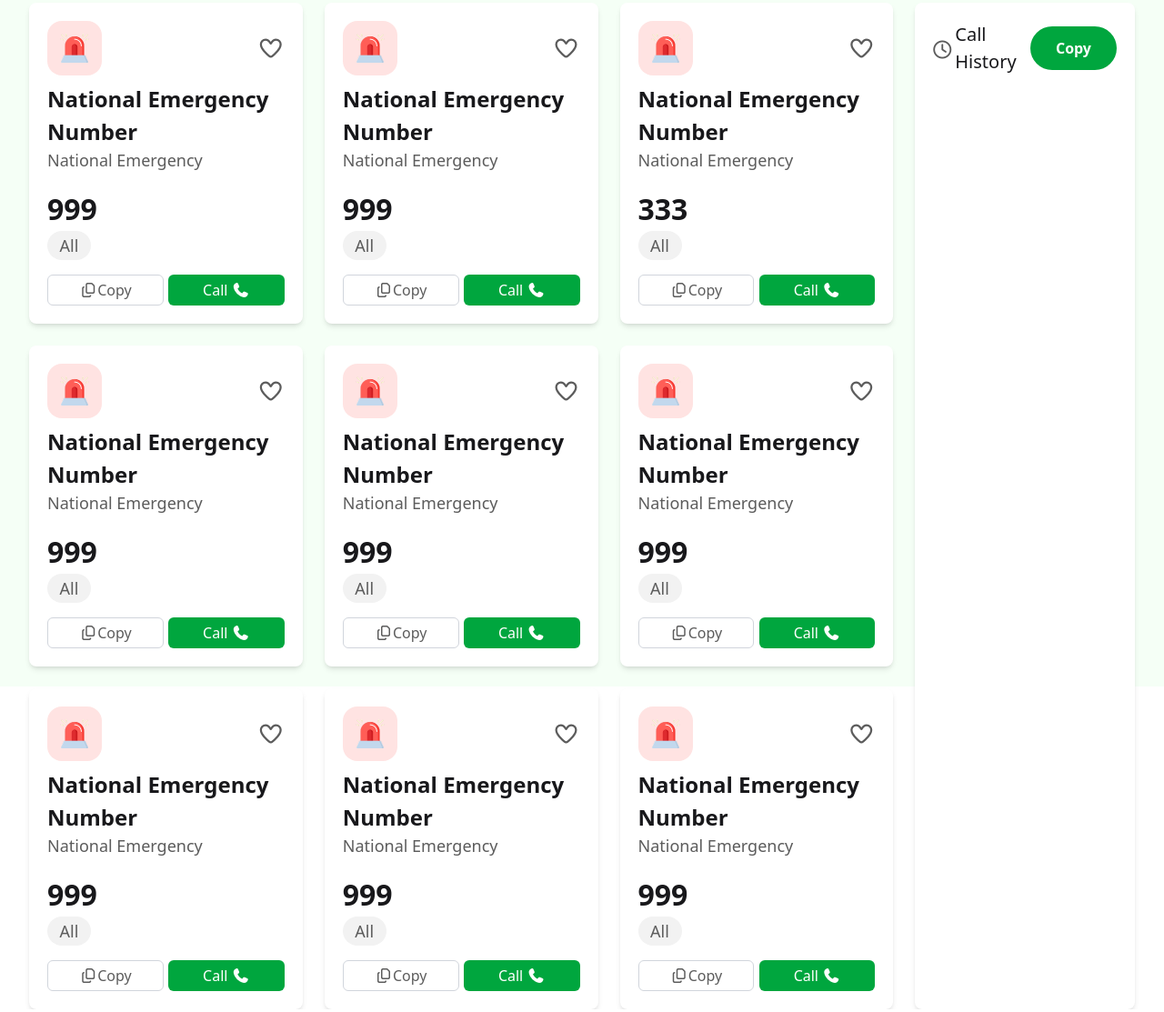
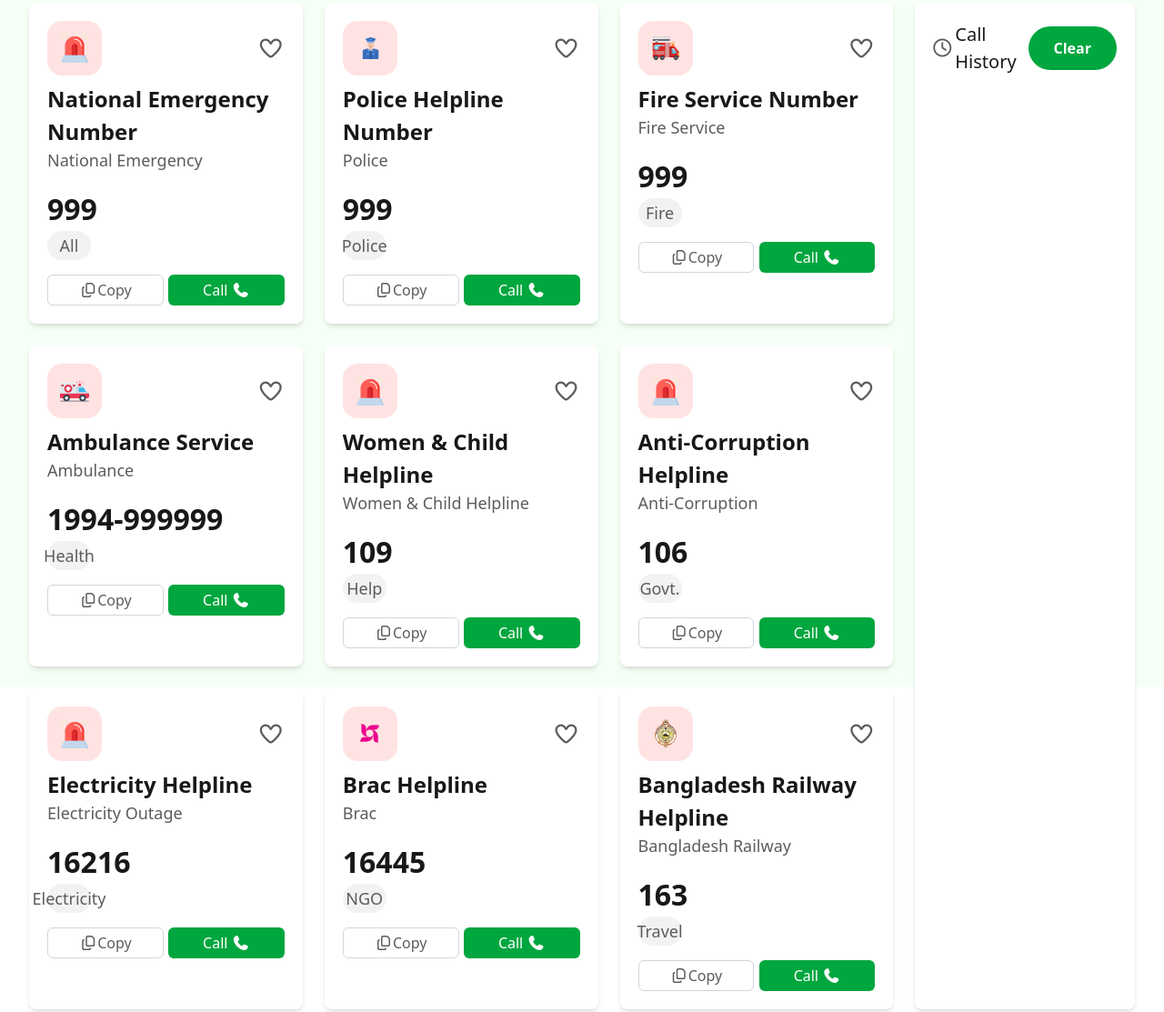
Before and after one commit to jubayeralfaruk/Assignment-05-Jubayer-B12-Emergency-Hotline-BD, a plain HTML site: page index.html in a window 1280 px wide. Shown: the part 383-1496 px from the top of the page at 91% size. Drawn offline with nearby package versions, Linux system fonts and the light colour scheme.

Commit message:
Service Text Change

```diff
--- a/index.html
+++ b/index.html
@@ -51,8 +51,8 @@
         </div>
     </header>
 
-    <main class="bg-[#F5FFF6] h-[100vh] grid grid-cols-14 gap-6 px-8 py-12">
-        <section id="service-section" class="col-span-11 grid grid-cols-3 gap-6">
+    <main class="bg-[#F5FFF6] h-[100vh] grid grid-cols-14 gap-6 px-8 pt-12 ">
+        <section id="service-section" class="col-span-11 grid grid-cols-3 gap-6 pb-20">
             <!-- 1 -->
             <div class=" bg-white p-5 rounded-lg shadow-md">
                 <div class="flex justify-between items-center">
@@ -79,17 +79,17 @@
             <div class=" bg-white p-5 rounded-lg shadow-md">
                 <div class="flex justify-between items-center">
                     <div class="w-[60px] h-[60px] rounded-2xl bg-[#FFE3E2] flex justify-center items-center">
-                        <img src="./assets/emergency.png" alt="" class="w-8">
+                        <img src="./assets/police.png" alt="" class="w-8">
                     </div>
                     <i class="fa-regular fa-heart text-[#5C5C5C] text-[24px]"></i>
                 </div>
                 <div class="mt-2">
-                    <h3 class="font-bold text-[24px]">National Emergency Number</h3>
-                    <p class="text-[#5C5C5C] text-[18px]">National Emergency</p>
+                    <h3 class="font-bold text-[24px]">Police Helpline Number</h3>
+                    <p class="text-[#5C5C5C] text-[18px]">Police</p>
                 </div>
                 <div class="my-4">
                     <h2 class="font-bold text-[32px]">999</h2>
-                    <p class="w-12 h-8 flex justify-center items-center rounded-full  text-[#5C5C5C] text-[18px] bg-[#f2f2f2]">All</p>
+                    <p class="w-12 h-8 flex justify-center items-center rounded-full  text-[#5C5C5C] text-[18px] bg-[#f2f2f2]">Police</p>
                 </div>
                 <div class=" flex justify-between">
                     <button id=""  class="btn-copy border w-[49%] border-gray-300 rounded-md text-[#5C5C5C] py-1 hover:text-white hover:bg-[#312e2e]"><i class="fa-regular fa-copy"></i>Copy</button>
@@ -101,17 +101,17 @@
             <div class=" bg-white p-5 rounded-lg shadow-md">
                 <div class="flex justify-between items-center">
                     <div class="w-[60px] h-[60px] rounded-2xl bg-[#FFE3E2] flex justify-center items-center">
-                        <img src="./assets/emergency.png" alt="" class="w-8">
+                        <img src="./assets/fire-service.png" alt="" class="w-8">
                     </div>
                     <i class="fa-regular fa-heart text-[#5C5C5C] text-[24px]"></i>
                 </div>
                 <div class="mt-2">
-                    <h3 class="font-bold text-[24px]">National Emergency Number</h3>
-                    <p class="text-[#5C5C5C] text-[18px]">National Emergency</p>
+                    <h3 class="font-bold text-[24px]">Fire Service Number</h3>
+                    <p class="text-[#5C5C5C] text-[18px]">Fire Service</p>
                 </div>
                 <div class="my-4">
-                    <h2 class="font-bold text-[32px]">333</h2>
-                    <p class="w-12 h-8 flex justify-center items-center rounded-full  text-[#5C5C5C] text-[18px] bg-[#f2f2f2]">All</p>
+                    <h2 class="font-bold text-[32px]">999</h2>
+                    <p class="w-12 h-8 flex justify-center items-center rounded-full  text-[#5C5C5C] text-[18px] bg-[#f2f2f2]">Fire</p>
                 </div>
                 <div class=" flex justify-between">
                     <button id=""  class="btn-copy border w-[49%] border-gray-300 rounded-md text-[#5C5C5C] py-1 hover:text-white hover:bg-[#312e2e]"><i class="fa-regular fa-copy"></i>Copy</button>
@@ -123,17 +123,17 @@
             <div class=" bg-white p-5 rounded-lg shadow-md">
                 <div class="flex justify-between items-center">
                     <div class="w-[60px] h-[60px] rounded-2xl bg-[#FFE3E2] flex justify-center items-center">
-                        <img src="./assets/emergency.png" alt="" class="w-8">
+                        <img src="./assets/ambulance.png" alt="" class="w-8">
                     </div>
                     <i class="fa-regular fa-heart text-[#5C5C5C] text-[24px]"></i>
                 </div>
                 <div class="mt-2">
-                    <h3 class="font-bold text-[24px]">National Emergency Number</h3>
-                    <p class="text-[#5C5C5C] text-[18px]">National Emergency</p>
+                    <h3 class="font-bold text-[24px]">Ambulance Service</h3>
+                    <p class="text-[#5C5C5C] text-[18px]">Ambulance</p>
                 </div>
                 <div class="my-4">
-                    <h2 class="font-bold text-[32px]">999</h2>
-                    <p class="w-12 h-8 flex justify-center items-center rounded-full  text-[#5C5C5C] text-[18px] bg-[#f2f2f2]">All</p>
+                    <h2 class="font-bold text-[32px]">1994-999999</h2>
+                    <p class="w-12 h-8 flex justify-center items-center rounded-full  text-[#5C5C5C] text-[18px] bg-[#f2f2f2]">Health</p>
                 </div>
                 <div class=" flex justify-between">
                     <button id=""  class="btn-copy border w-[49%] border-gray-300 rounded-md text-[#5C5C5C] py-1 hover:text-white hover:bg-[#312e2e]"><i class="fa-regular fa-copy"></i>Copy</button>
@@ -150,12 +150,12 @@
                     <i class="fa-regular fa-heart text-[#5C5C5C] text-[24px]"></i>
                 </div>
                 <div class="mt-2">
-                    <h3 class="font-bold text-[24px]">National Emergency Number</h3>
-                    <p class="text-[#5C5C5C] text-[18px]">National Emergency</p>
+                    <h3 class="font-bold text-[24px]">Women & Child Helpline</h3>
+                    <p class="text-[#5C5C5C] text-[18px]">Women & Child Helpline</p>
                 </div>
                 <div class="my-4">
-                    <h2 class="font-bold text-[32px]">999</h2>
-                    <p class="w-12 h-8 flex justify-center items-center rounded-full  text-[#5C5C5C] text-[18px] bg-[#f2f2f2]">All</p>
+                    <h2 class="font-bold text-[32px]">109</h2>
+                    <p class="w-12 h-8 flex justify-center items-center rounded-full  text-[#5C5C5C] text-[18px] bg-[#f2f2f2]">Help</p>
                 </div>
                 <div class=" flex justify-between">
                     <button id=""  class="btn-copy border w-[49%] border-gray-300 rounded-md text-[#5C5C5C] py-1 hover:text-white hover:bg-[#312e2e]"><i class="fa-regular fa-copy"></i>Copy</button>
@@ -172,12 +172,12 @@
                     <i class="fa-regular fa-heart text-[#5C5C5C] text-[24px]"></i>
                 </div>
                 <div class="mt-2">
-                    <h3 class="font-bold text-[24px]">National Emergency Number</h3>
-                    <p class="text-[#5C5C5C] text-[18px]">National Emergency</p>
+                    <h3 class="font-bold text-[24px]">Anti-Corruption Helpline</h3>
+                    <p class="text-[#5C5C5C] text-[18px]">Anti-Corruption</p>
                 </div>
                 <div class="my-4">
-                    <h2 class="font-bold text-[32px]">999</h2>
-                    <p class="w-12 h-8 flex justify-center items-center rounded-full  text-[#5C5C5C] text-[18px] bg-[#f2f2f2]">All</p>
+                    <h2 class="font-bold text-[32px]">106</h2>
+                    <p class="w-12 h-8 flex justify-center items-center rounded-full  text-[#5C5C5C] text-[18px] bg-[#f2f2f2]">Govt.</p>
                 </div>
                 <div class=" flex justify-between">
                     <button id=""  class="btn-copy border w-[49%] border-gray-300 rounded-md text-[#5C5C5C] py-1 hover:text-white hover:bg-[#312e2e]"><i class="fa-regular fa-copy"></i>Copy</button>
@@ -194,12 +194,12 @@
                     <i class="fa-regular fa-heart text-[#5C5C5C] text-[24px]"></i>
                 </div>
                 <div class="mt-2">
-                    <h3 class="font-bold text-[24px]">National Emergency Number</h3>
-                    <p class="text-[#5C5C5C] text-[18px]">National Emergency</p>
+                    <h3 class="font-bold text-[24px]">Electricity Helpline</h3>
+                    <p class="text-[#5C5C5C] text-[18px]">Electricity Outage</p>
                 </div>
                 <div class="my-4">
-                    <h2 class="font-bold text-[32px]">999</h2>
-                    <p class="w-12 h-8 flex justify-center items-center rounded-full  text-[#5C5C5C] text-[18px] bg-[#f2f2f2]">All</p>
+                    <h2 class="font-bold text-[32px]">16216</h2>
+                    <p class="w-12 h-8 flex justify-center items-center rounded-full  text-[#5C5C5C] text-[18px] bg-[#f2f2f2]">Electricity</p>
                 </div>
                 <div class=" flex justify-between">
                     <button id=""  class="btn-copy border w-[49%] border-gray-300 rounded-md text-[#5C5C5C] py-1 hover:text-white hover:bg-[#312e2e]"><i class="fa-regular fa-copy"></i>Copy</button>
@@ -211,17 +211,17 @@
             <div class=" bg-white p-5 rounded-lg shadow-md">
                 <div class="flex justify-between items-center">
                     <div class="w-[60px] h-[60px] rounded-2xl bg-[#FFE3E2] flex justify-center items-center">
-                        <img src="./assets/emergency.png" alt="" class="w-8">
+                        <img src="./assets/brac.png" alt="" class="w-8">
                     </div>
                     <i class="fa-regular fa-heart text-[#5C5C5C] text-[24px]"></i>
                 </div>
                 <div class="mt-2">
-                    <h3 class="font-bold text-[24px]">National Emergency Number</h3>
-                    <p class="text-[#5C5C5C] text-[18px]">National Emergency</p>
+                    <h3 class="font-bold text-[24px]">Brac Helpline</h3>
+                    <p class="text-[#5C5C5C] text-[18px]">Brac</p>
                 </div>
                 <div class="my-4">
-                    <h2 class="font-bold text-[32px]">999</h2>
-                    <p class="w-12 h-8 flex justify-center items-center rounded-full  text-[#5C5C5C] text-[18px] bg-[#f2f2f2]">All</p>
+                    <h2 class="font-bold text-[32px]">16445</h2>
+                    <p class="w-12 h-8 flex justify-center items-center rounded-full  text-[#5C5C5C] text-[18px] bg-[#f2f2f2]">NGO</p>
                 </div>
                 <div class=" flex justify-between">
                     <button id=""  class="btn-copy border w-[49%] border-gray-300 rounded-md text-[#5C5C5C] py-1 hover:text-white hover:bg-[#312e2e]"><i class="fa-regular fa-copy"></i>Copy</button>
@@ -233,17 +233,17 @@
             <div class=" bg-white p-5 rounded-lg shadow-md">
                 <div class="flex justify-between items-center">
                     <div class="w-[60px] h-[60px] rounded-2xl bg-[#FFE3E2] flex justify-center items-center">
-                        <img src="./assets/emergency.png" alt="" class="w-8">
+                        <img src="./assets/Bangladesh-Railway.png" alt="" class="w-8">
                     </div>
                     <i class="fa-regular fa-heart text-[#5C5C5C] text-[24px]"></i>
                 </div>
                 <div class="mt-2">
-                    <h3 class="font-bold text-[24px]">National Emergency Number</h3>
-                    <p class="text-[#5C5C5C] text-[18px]">National Emergency</p>
+                    <h3 class="font-bold text-[24px]">Bangladesh Railway Helpline </h3>
+                    <p class="text-[#5C5C5C] text-[18px]">Bangladesh Railway</p>
                 </div>
                 <div class="my-4">
-                    <h2 class="font-bold text-[32px]">999</h2>
-                    <p class="w-12 h-8 flex justify-center items-center rounded-full  text-[#5C5C5C] text-[18px] bg-[#f2f2f2]">All</p>
+                    <h2 class="font-bold text-[32px]">163</h2>
+                    <p class="w-12 h-8 flex justify-center items-center rounded-full  text-[#5C5C5C] text-[18px] bg-[#f2f2f2]">Travel</p>
                 </div>
                 <div class=" flex justify-between">
                     <button id=""  class="btn-copy border w-[49%] border-gray-300 rounded-md text-[#5C5C5C] py-1 hover:text-white hover:bg-[#312e2e]"><i class="fa-regular fa-copy"></i>Copy</button>
@@ -253,14 +253,14 @@
             </div>
 
         </section>
-        <aside class="col-span-3 bg-white rounded-lg py-5 px-5 shadow-md">
+        <aside class="col-span-3 bg-white rounded-lg py-5 px-5 shadow-md mb-20">
             <div class="flex justify-between items-center mb-4">
                 <div class="flex items-center text-[20px] font-medium gap-1">
-                    <i class="fa-regular fa-clock text-[#5C5C5C] mt-1"></i>
+                    <i class="fa-regular fa-clock text-[#5C5C5C]"></i>
                     <p>Call History</p>
                 </div>
                 <p class="flex gap-2.5 items-center bg-[#00A63E] hover:bg-[#0a7a33] py-3 px-7 rounded-full text-white font-bold">
-                    Copy
+                    Clear
                 </p>
             </div>
             <div id="call-history-list" class="space-y-2">
```
Also changed, not shown: 1 other file.
